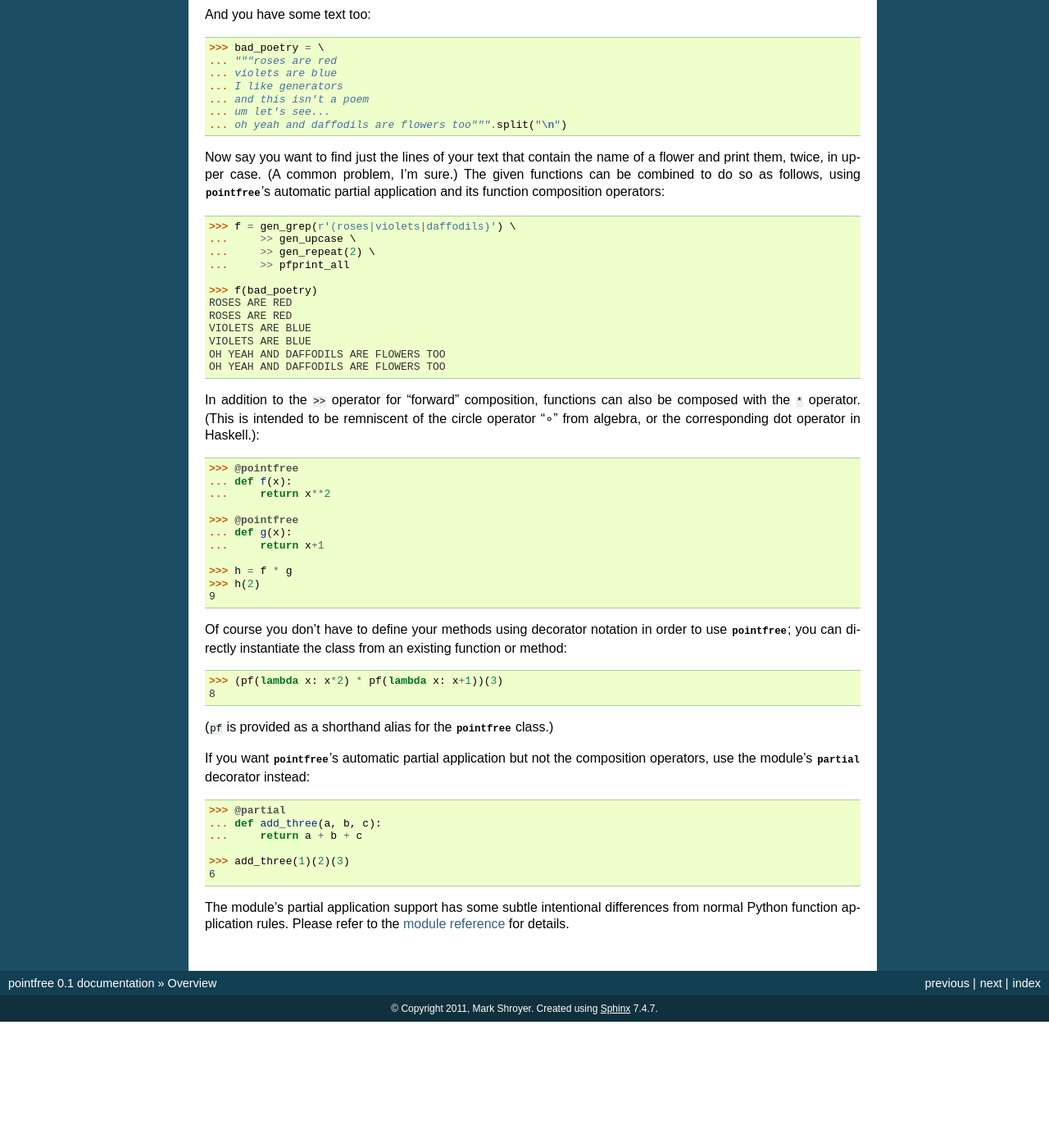
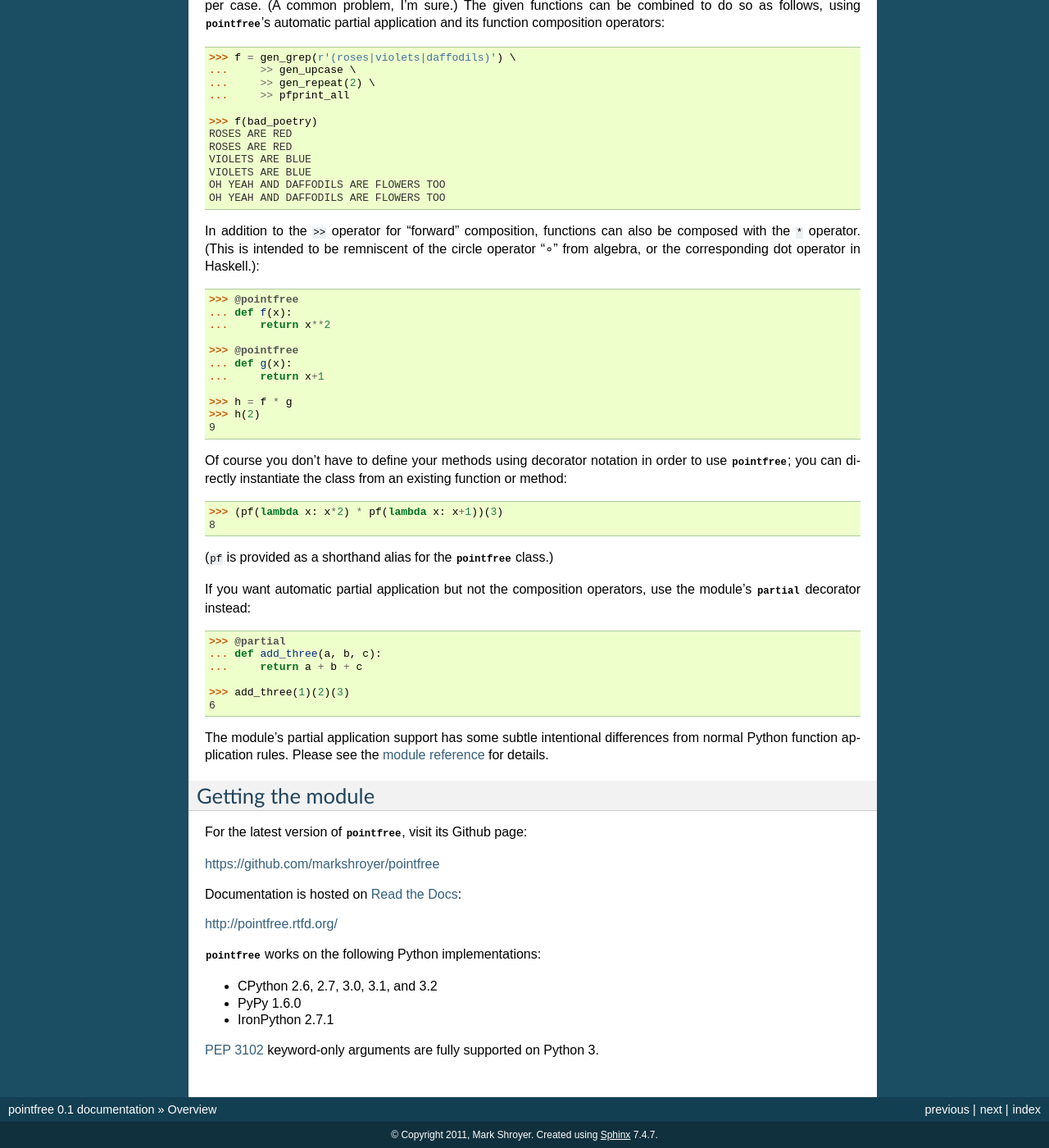
Before and after one commit to mshroyer/pointfree, a Sphinx documentation site: the page built from doc/overview.rst, in a window 1280 px wide and 1400 px high, scrolled down 1346 px. Shown: the whole window at 82% size. Built offline with Sphinx 7.4.7, drawn with Linux system fonts in a browser that asks for light colours; before the commit the page ends 2592 px from its top, so only the background shows below that; some of the changed text lies outside the part shown.

Commit message:
Minor edits to index and overview

```diff
--- a/doc/index.rst
+++ b/doc/index.rst
@@ -7,7 +7,8 @@ Pointfree Documentation
 =======================
 
 :py:mod:`pointfree` is a small module that makes certain functional
-programming constructs more convenient to use in Python.
+programming constructs more convenient to use in Python.  This is its
+documentation.
 
 .. toctree::
    :maxdepth: 2
--- a/doc/overview.rst
+++ b/doc/overview.rst
@@ -153,5 +139,31 @@ application but not the composition operators, use the module's
     6
 
 The module's partial application support has some subtle intentional
-differences from normal Python function application rules.  Please refer to
-the :ref:`module reference <module_reference>` for details.
+differences from normal Python function application rules.  Please see the
+:ref:`module reference <module_reference>` for details.
+
+
+Getting the module
+------------------
+
+For the latest version of :py:mod:`pointfree`, visit its Github page:
+
+https://github.com/markshroyer/pointfree
+
+Documentation is hosted on `Read the Docs`_:
+
+http://pointfree.rtfd.org/
+
+.. _`Read the Docs`: http://www.readthedocs.org/
+
+:py:mod:`pointfree` works on the following Python implementations:
+
+* CPython 2.6, 2.7, 3.0, 3.1, and 3.2
+
+* PyPy 1.6.0
+
+* IronPython 2.7.1
+
+`PEP 3102`_ keyword-only arguments are fully supported on Python 3.
+
+.. _`PEP 3102`: http://www.python.org/dev/peps/pep-3102/
```
Also changed, not shown: other parts of doc/overview.rst (+3 -17 lines), README.rst (+31 -19 lines).
